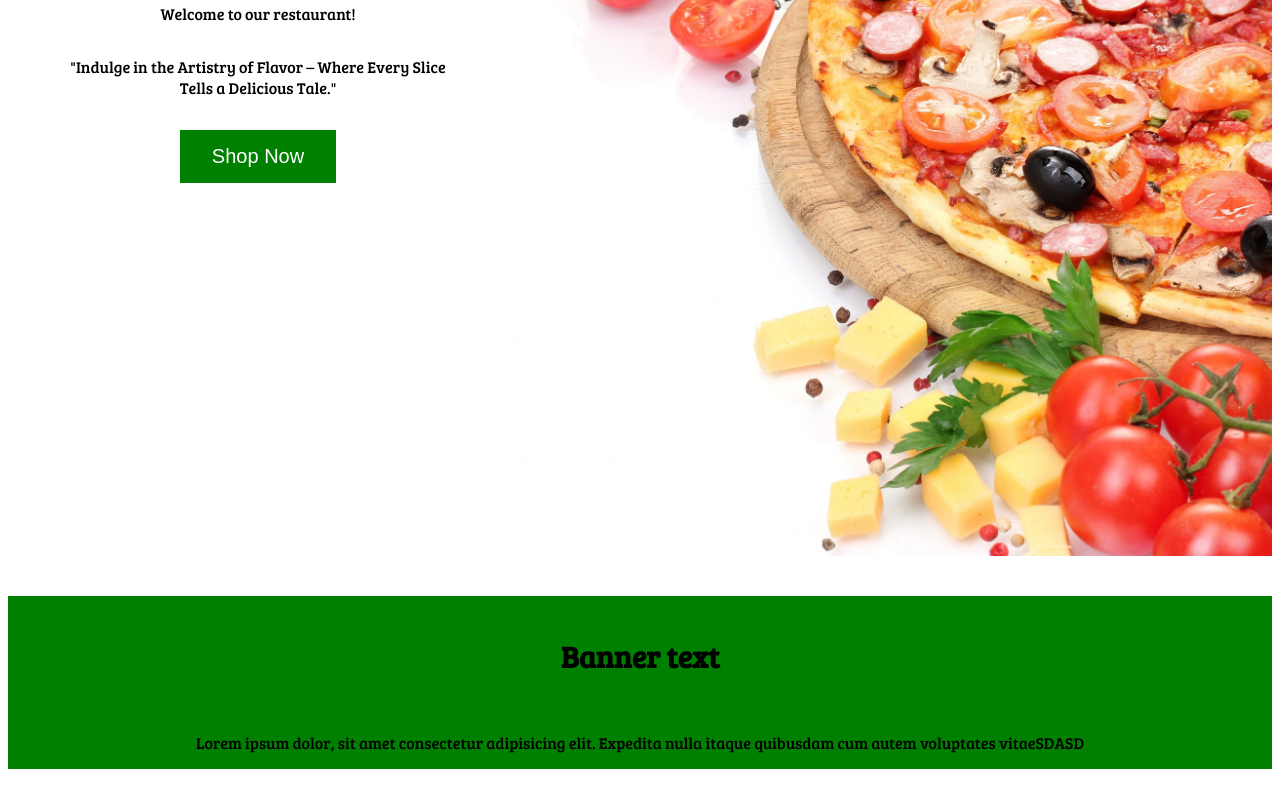
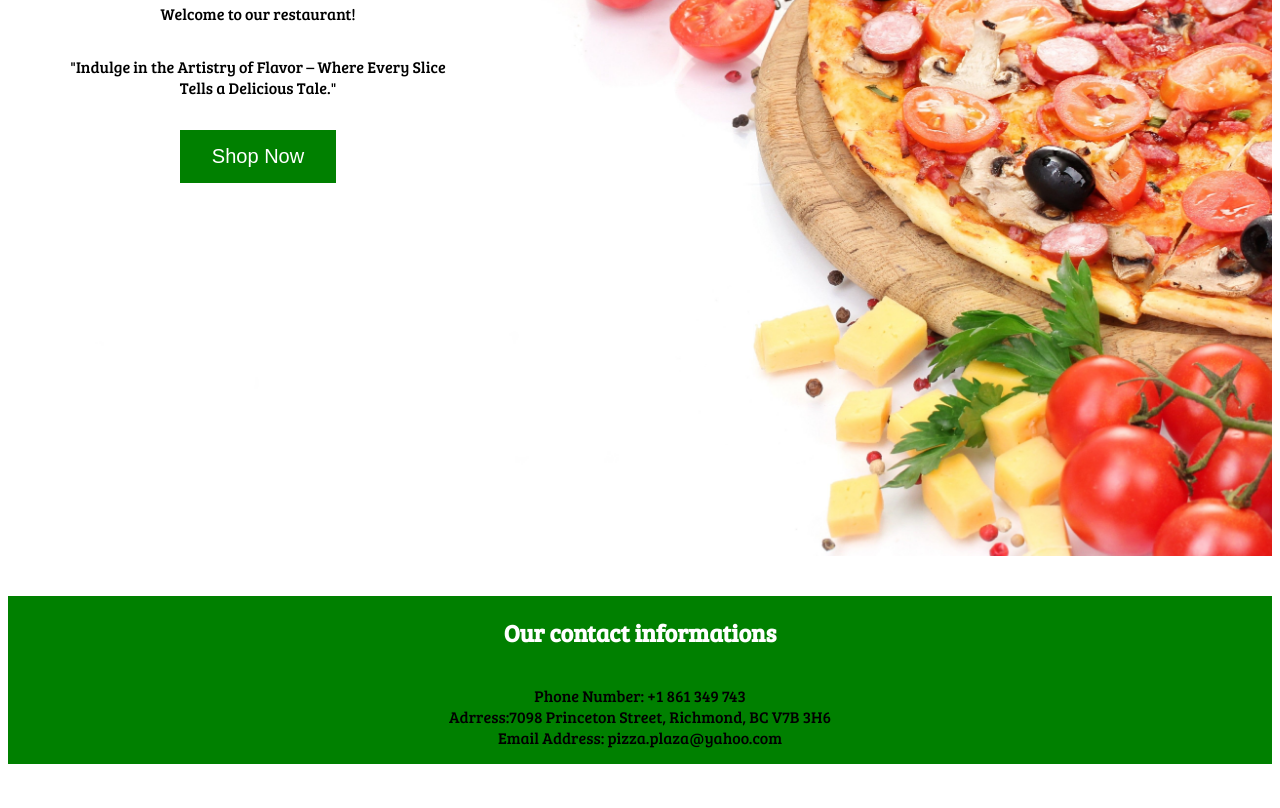
Before and after one commit to martymsc/WebProject, a plain HTML site: page index.html in a window 1280 px wide. Shown: the part 354-1162 px from the top of the page. Drawn offline with nearby package versions, Linux system fonts and the light colour scheme.

Commit message:
Další malé změny!

```diff
--- a/index.html
+++ b/index.html
@@ -12,7 +12,7 @@
 <body>
     <!--Následující sekce obsahuje navigační panel na vrchní straně stránky-->
         <section id="header" class="container">
-            <a href´="#"><img src="img/logo2.png" class="logo" alt=""></a>
+            <a href ="index.html"><img src="img/logo2.png" class="logo" alt=""></a>
              <section>
                 <ul id="navbar">
                     <li><a class="active" href="./index.html" >Home</a></li>
@@ -34,9 +34,11 @@
         </section>
 
         <section id="banner" class="bannerSpacing ">
-            <h4>Banner text</h4>
+            <h2 id="white">Our contact informations</h2>
             <p>
-                Lorem ipsum dolor, sit amet consectetur adipisicing elit. Expedita nulla itaque quibusdam cum autem voluptates vitaeSDASD
+                Phone Number: +1 861 349 743 <br>
+                Adrress:7098 Princeton Street, Richmond, BC V7B 3H6 <br>
+                Email Address: pizza.plaza@yahoo.com
             </p>
 
 
--- a/styles.css
+++ b/styles.css
@@ -162,3 +162,8 @@ p{
  text-align: center;
  color: black;
 }
+
+#white
+{
+    color: white;
+}
```
Also changed, not shown: SR_page.html (+1 -1 lines), aboutUs.html (+5 -3 lines), cart.html (+5 -3 lines), product_page.html (+1 -1 lines), product_page_houby.html (+1 -1 lines), product_page_maso.html (+1 -1 lines), product_page_papri.html (+1 -1 lines), product_page_vege.html (+1 -1 lines).
